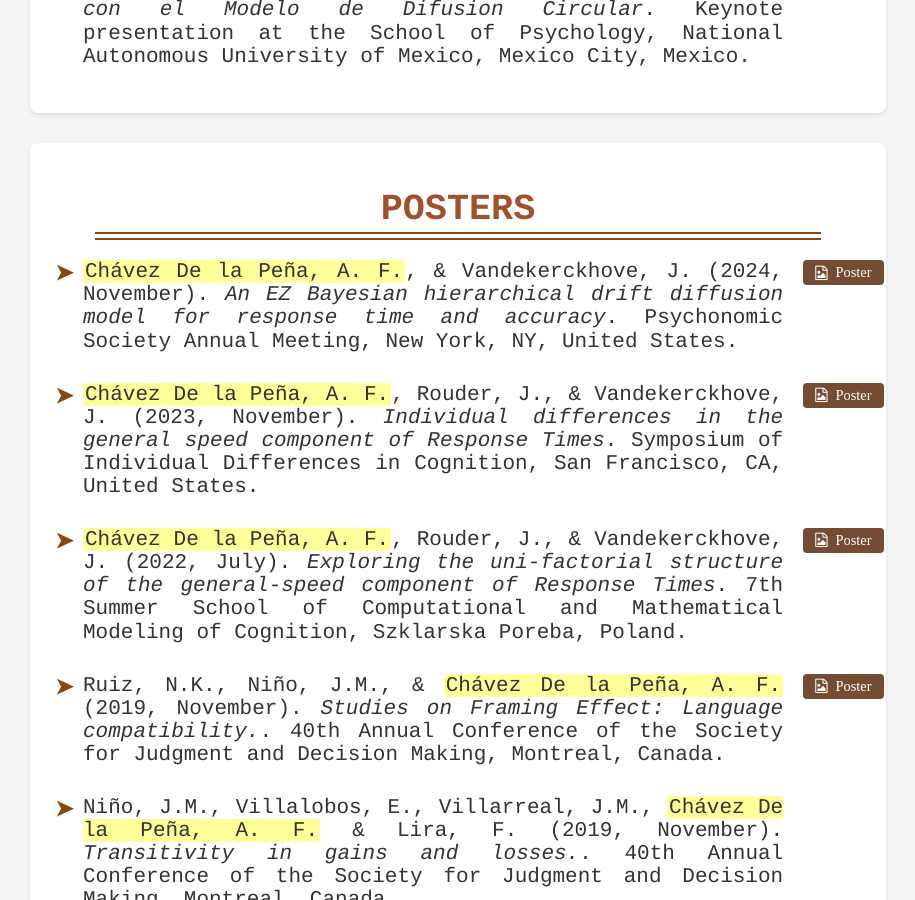
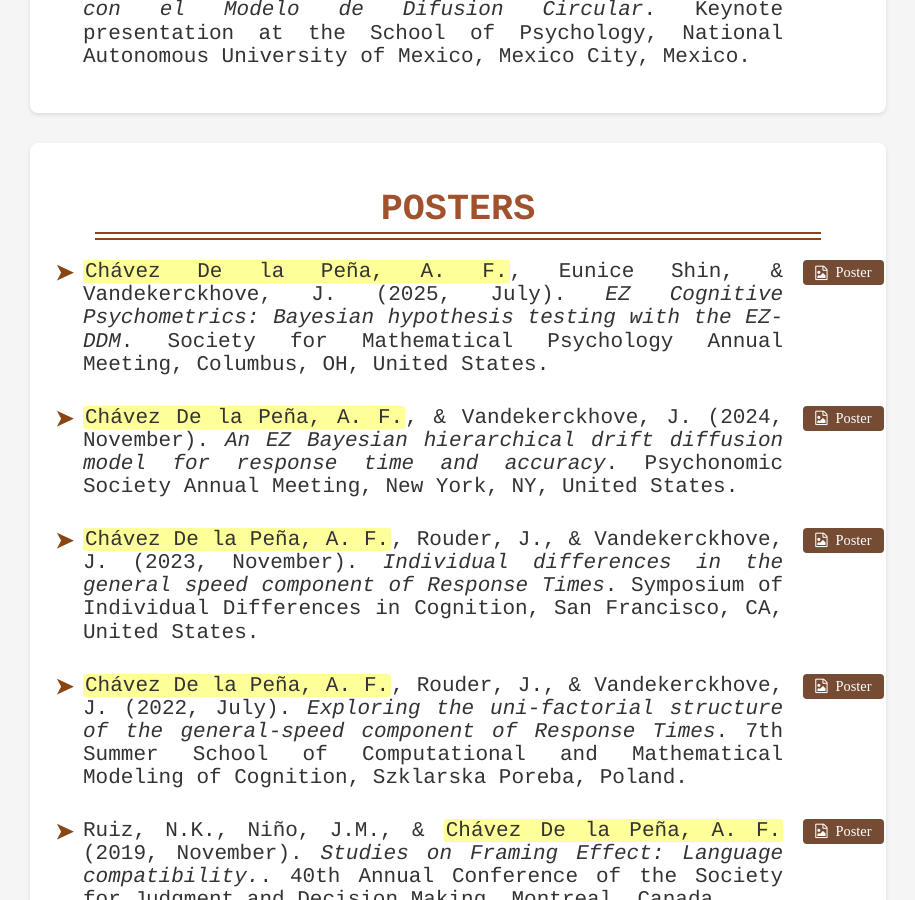
Before and after one commit to Adrifelcha/adrifelcha.github.io, a Jekyll site: the page built from publications/index.html, in a window 1280 px wide and 900 px high, scrolled down 2401 px. Shown: the whole window, without its empty margins (182-1097 px from the left). Built offline with Jekyll 4.4.1, drawn with Linux system fonts in a browser that asks for light colours; some web fonts are replaced.

Commit message:
Add: MathPsych poster 2025

```diff
--- a/publications/index.html
+++ b/publications/index.html
@@ -173,6 +173,19 @@ title: Publications & Presentations
             <div class="publication-item">
                 <div class="pub-content">
                     <p class="citation">
+                        <span class="author-highlight">Chávez De la Peña, A. F.</span>, Eunice Shin, & Vandekerckhove, J. (2025, July). <em>EZ Cognitive Psychometrics: Bayesian hypothesis testing with the EZ-DDM</em>. Society for Mathematical Psychology Annual Meeting, Columbus, OH, United States.
+                    </p>
+                    <div class="pub-links">
+                        <a href="/posters/AFCPoster_MathPsych2025.pdf" target="_blank" class="pub-button">
+                            <i class="fa fa-file-image-o"></i> Poster
+                        </a>
+                    </div>
+                </div>
+            </div>
+
+            <div class="publication-item">
+                <div class="pub-content">
+                    <p class="citation">
                         <span class="author-highlight">Chávez De la Peña, A. F.</span>, & Vandekerckhove, J. (2024, November). <em>An EZ Bayesian hierarchical drift diffusion model for response time and accuracy</em>. Psychonomic Society Annual Meeting, New York, NY, United States.
                     </p>
                     <div class="pub-links">
```
Also changed, not shown: 1 other file.
